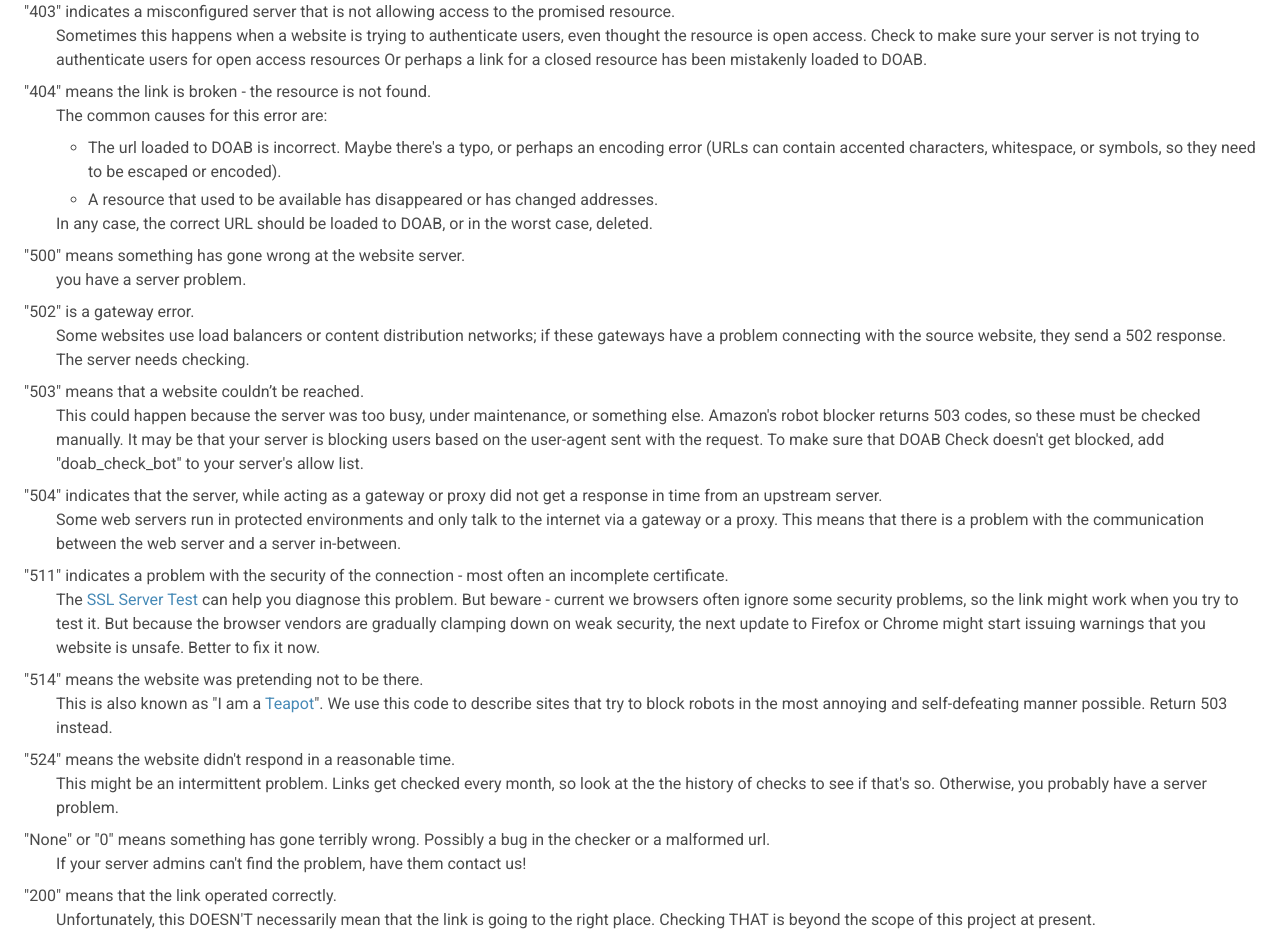
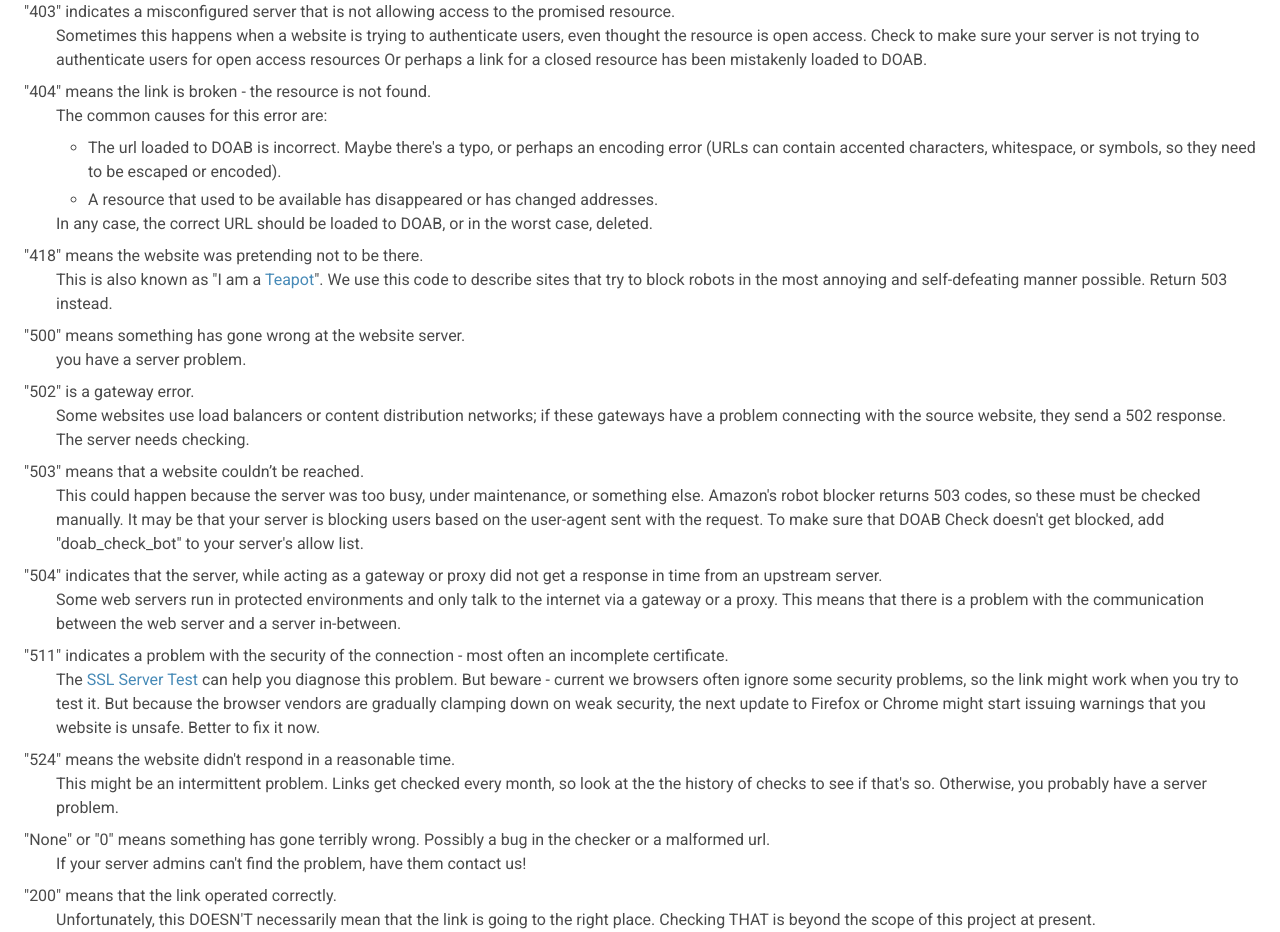
Before and after one commit to EbookFoundation/doab-check, a Django app: template doab_check/templates/fixing.html in a window 1280 px wide. Shown: the part 506-1438 px from the top of the page. Run offline with Django 4.2, Linux system fonts and the light colour scheme; the template is opened without the code that fills it, so the values that code supplies are empty.

Commit message:
418, not 514

```diff
--- a/doab_check/templates/fixing.html
+++ b/doab_check/templates/fixing.html
@@ -40,6 +40,9 @@ When a link is checked we record the status code and content type returned by th
     </ul>
     In any case, the correct URL should be loaded to DOAB, or in the worst case, deleted.
 
+<dt id='code418'>"418" means the website was pretending not to be there.
+<dd> This is also known as "I am a <a href="https://en.wikipedia.org/wiki/Hyper_Text_Coffee_Pot_Control_Protocol">Teapot</a>". We use this code to describe sites that try to block robots in the most annoying and self-defeating manner possible. Return 503 instead.
+
 <dt id='code500'>"500" means something has gone wrong at the website server.
 <dd> you have a server problem.
 
@@ -54,9 +57,6 @@ When a link is checked we record the status code and content type returned by th
 
 <dt id='code511'>"511" indicates a problem with the security of the connection - most often an incomplete certificate.
 <dd> The <a href="https://www.ssllabs.com/ssltest/">SSL Server Test</a> can help you diagnose this problem. But beware - current we browsers often ignore some security problems, so the link might work when you try to test it. But because the browser vendors are gradually clamping down on weak security, the next update to Firefox or Chrome might start issuing warnings that you website is unsafe. Better to fix it now.
-
-<dt id='code514'>"514" means the website was pretending not to be there.
-<dd> This is also known as "I am a <a href="https://en.wikipedia.org/wiki/Hyper_Text_Coffee_Pot_Control_Protocol">Teapot</a>". We use this code to describe sites that try to block robots in the most annoying and self-defeating manner possible. Return 503 instead.
 
 <dt id='code524'>"524" means the website didn't respond in a reasonable time.
 <dd> This might be an intermittent problem. Links get checked every month, so look at the the history of checks to see if that's so. Otherwise, you probably have a server problem.
--- a/doab_check/templates/index.html
+++ b/doab_check/templates/index.html
@@ -45,12 +45,12 @@ When a link is checked we record the status code and content type returned by th
 <li><a href="{% url 'fixing' %}#code302">"301" or "302"</a> indicates a bad redirect.
 <li><a href="{% url 'fixing' %}#code403">"403"</a> indicates a misconfigured server that is not allowing access to the promised resource.
 <li><a href="{% url 'fixing' %}#code404">"404"</a> means the link is broken - the resource is not found.
+<li><a href="{% url 'fixing' %}#code514">"418"</a> means the website was pretending not to be there.
 <li><a href="{% url 'fixing' %}#code500">"500"</a> means something has gone wrong at the website server.
 <li><a href="{% url 'fixing' %}#code502">"502"</a> is a gateway error. Some websites use load balancers or content distribution networks; if these gateways have a problem connecting with the source website, they send a 502 response.
 <li><a href="{% url 'fixing' %}#code503">"503"</a> means that a website couldn’t be reached. This could happen because the server was too busy, under maintenance, or something else. Amazon's robot blocker returns 503 codes, so these must be checked manually.
 <li><a href="{% url 'fixing' %}#code504">"504"</a> indicates that the server, while acting as a gateway or proxy did not get a response in time from an upstream server.
 <li><a href="{% url 'fixing' %}#code511">"511"</a> indicates a problem with the security of the connection - most often an incomplete certificate.
-<li><a href="{% url 'fixing' %}#code514">"514"</a> means the website was pretending not to be there.
 <li><a href="{% url 'fixing' %}#code524">"524"</a> means the website didn't respond in a reasonable time.
 <li><a href="{% url 'fixing' %}#code0">"None" or "0"</a> means something has gone terribly wrong. Possibly a bug in the checker or a malformed url.
 </ul>
```
